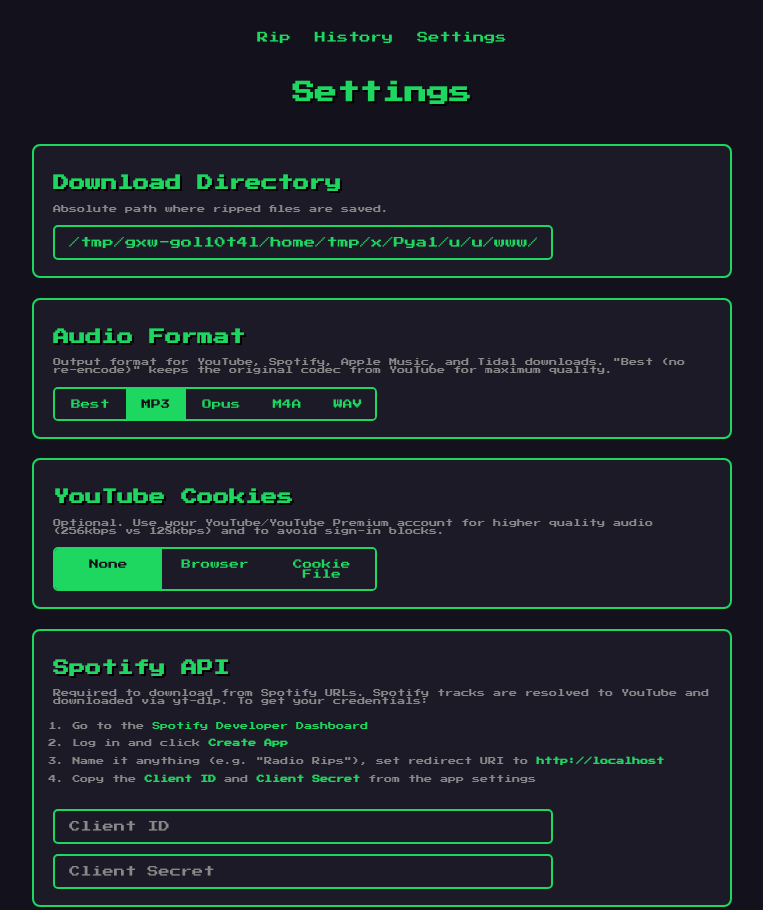
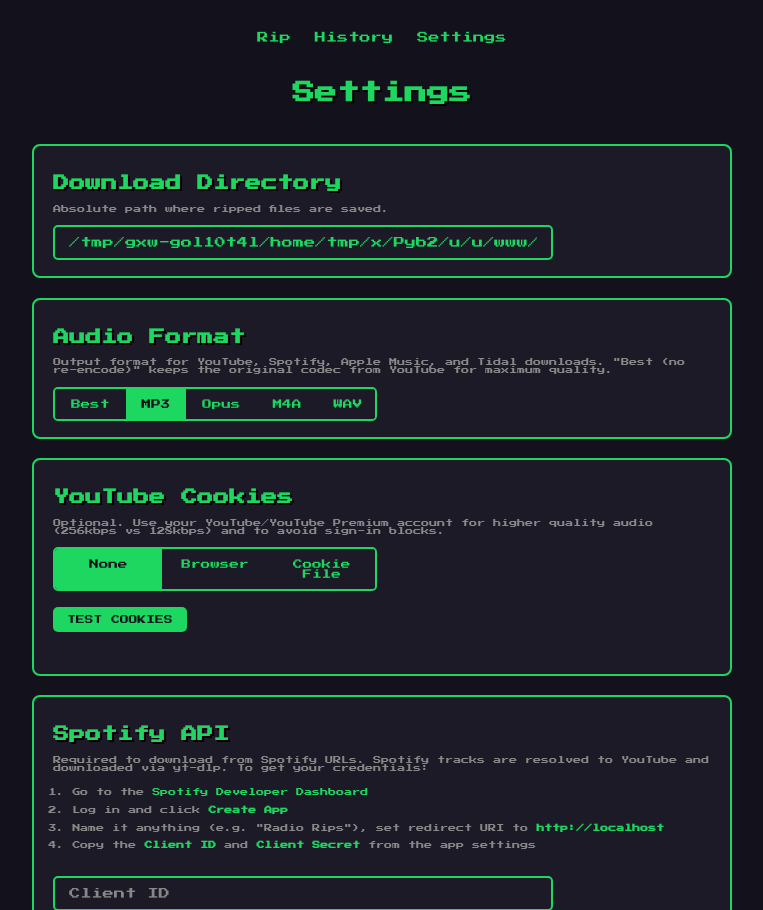
Before and after one commit to jpgamboa/radio-rips, a Flask app: page /settings in a window 1280 px wide. Shown: the top 910 px of the page, without its empty margins (258-1021 px from the left). Run offline with Flask 3, Linux system fonts and the light colour scheme; data that the repository does not hold is empty.

Commit message:
Add Test Cookies button to verify YouTube Premium access
New button in the YouTube Cookies settings card that checks what audio
quality yt-dlp can access. Probes a test video and reports:
- Green: Premium detected (256kbps+)
- Yellow: Standard quality (no Premium)
- Red: Connection/cookie error

Also fixes duplicate deezer_quality setting line.

Co-Authored-By: Claude Opus 4.6 <noreply@anthropic.com>

```diff
--- a/radio_rips/app.py
+++ b/radio_rips/app.py
@@ -692,6 +692,59 @@ def settings_save():
     return redirect(url_for("settings"))
 
 
+_TEST_VIDEO = "https://www.youtube.com/watch?v=dQw4w9WcXcQ"
+
+
+@app.route("/api/test-cookies")
+def test_cookies():
+    """Check what audio quality yt-dlp can access with current cookie settings."""
+    try:
+        ytdlp = _find_bin("yt-dlp")
+        cmd = [ytdlp] + _ytdlp_base_args() + _ytdlp_cookie_args() + [
+            "-F", "--no-warnings", _TEST_VIDEO,
+        ]
+        proc = subprocess.run(
+            cmd, stdout=subprocess.PIPE, stderr=subprocess.STDOUT,
+            text=True, timeout=30,
+        )
+        output = proc.stdout
+
+        # Parse audio lines for max bitrate
+        max_abr = 0
+        has_premium = False
+        for line in output.splitlines():
+            lower = line.lower()
+            if "audio only" not in lower:
+                continue
+            # Look for bitrate like "128k" or "256k"
+            m = re.search(r'(\d+)k', line)
+            if m:
+                abr = int(m.group(1))
+                if abr > max_abr:
+                    max_abr = abr
+
+        if max_abr >= 256:
+            has_premium = True
+
+        cookie_method = _get_setting("ytdlp_cookie_method") or "none"
+        return jsonify({
+            "ok": proc.returncode == 0,
+            "cookie_method": cookie_method,
+            "max_audio_bitrate": max_abr,
+            "premium": has_premium,
+            "message": (
+                f"Premium detected — {max_abr}kbps audio available"
+                if has_premium
+                else f"Standard quality — max {max_abr}kbps audio"
+                if max_abr > 0
+                else "Could not detect audio formats"
+            ),
+            "error": output if proc.returncode != 0 else None,
+        })
+    except Exception as exc:
+        return jsonify({"ok": False, "message": str(exc)})
+
+
 # ---------------------------------------------------------------------------
 # Helpers
 # ---------------------------------------------------------------------------
--- a/radio_rips/templates/settings.html
+++ b/radio_rips/templates/settings.html
@@ -75,6 +75,11 @@
             <input type="text" name="ytdlp_cookie_file" value="{{ ytdlp_cookie_file or '' }}"
                    placeholder="/path/to/cookies.txt" autocomplete="off" spellcheck="false">
         </div>
+
+        <button type="button" id="test-cookies-btn"
+                style="margin-top:1rem; font-size:0.55rem; padding:8px 14px;"
+                onclick="testCookies()">Test Cookies</button>
+        <p id="cookie-test-result" style="margin-top:0.5rem; font-size:0.5rem; min-height:1.2em;"></p>
     </div>
 
     <div class="card">
@@ -141,5 +146,33 @@ document.querySelectorAll('input[name="ytdlp_cookie_method"]').forEach(r => {
         document.getElementById('cookie-file-opts').style.display = r.value === 'file' ? '' : 'none';
     });
 });
+
+async function testCookies() {
+    const btn = document.getElementById('test-cookies-btn');
+    const result = document.getElementById('cookie-test-result');
+    btn.disabled = true;
+    btn.textContent = 'Testing...';
+    result.textContent = '';
+    result.style.color = 'var(--muted)';
+    try {
+        const res = await fetch('/api/test-cookies');
+        const data = await res.json();
+        if (data.premium) {
+            result.style.color = 'var(--primary-color)';
+            result.textContent = data.message;
+        } else if (data.ok) {
+            result.style.color = '#f1c40f';
+            result.textContent = data.message + ' (no Premium detected)';
+        } else {
+            result.style.color = 'var(--error-color)';
+            result.textContent = data.message || 'Test failed';
+        }
+    } catch(e) {
+        result.style.color = 'var(--error-color)';
+        result.textContent = 'Error: ' + e.message;
+    }
+    btn.disabled = false;
+    btn.textContent = 'Test Cookies';
+}
 </script>
 {% endblock %}
```
